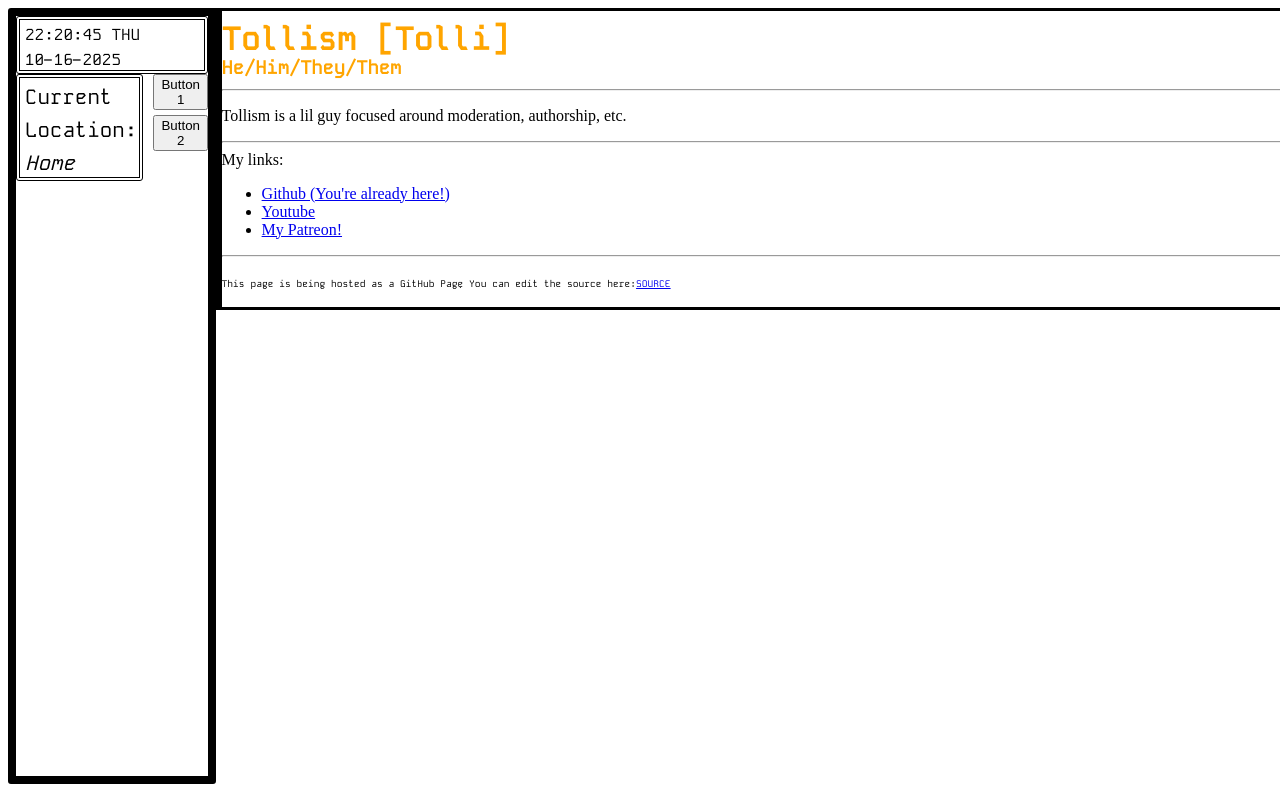
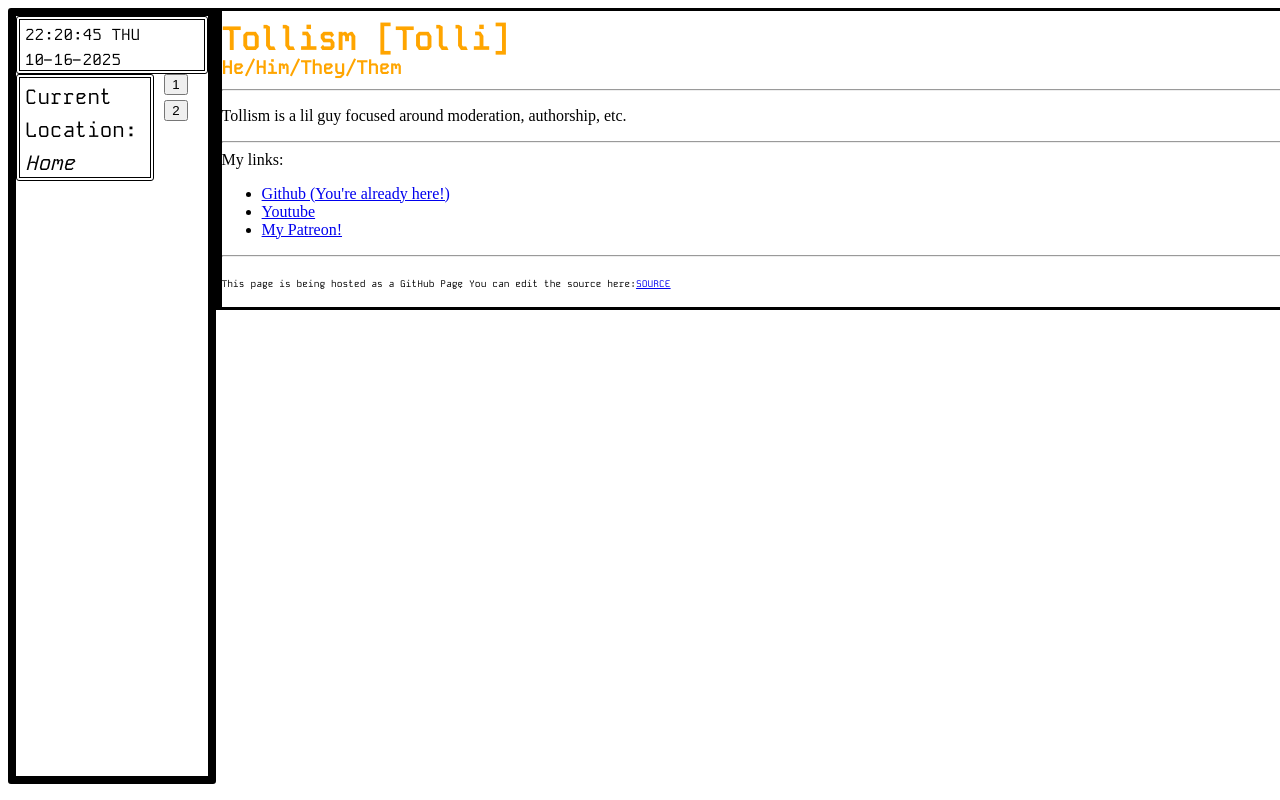
Before and after one commit to tollism/tollism.github.io, a plain HTML site: page index.html in a window 1280 px wide. Shown: the top 800 px of the page. Drawn offline with Linux system fonts and the light colour scheme.

Commit message:
Update index.html

```diff
--- a/index.html
+++ b/index.html
@@ -19,8 +19,8 @@
 
 
 <div style="display: flex; flex-direction: column; margin-left: 10px;">
-<button>Button 1</button>
-<button style="margin-top: 5px;">Button 2</button></div>
+<button>1</button>
+<button style="margin-top: 5px;"> 2</button></div>
 </div>
 
 </div>
```
